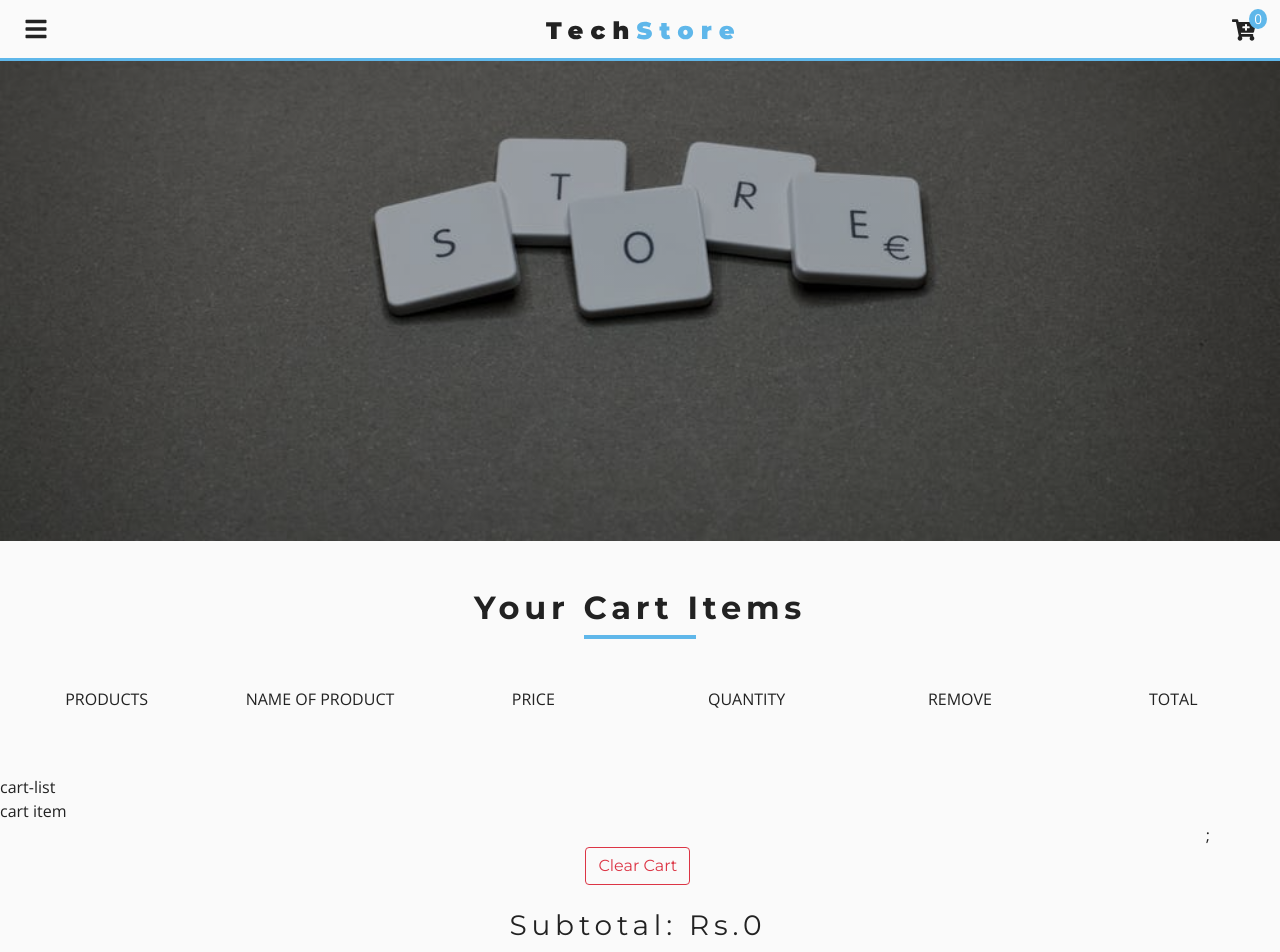
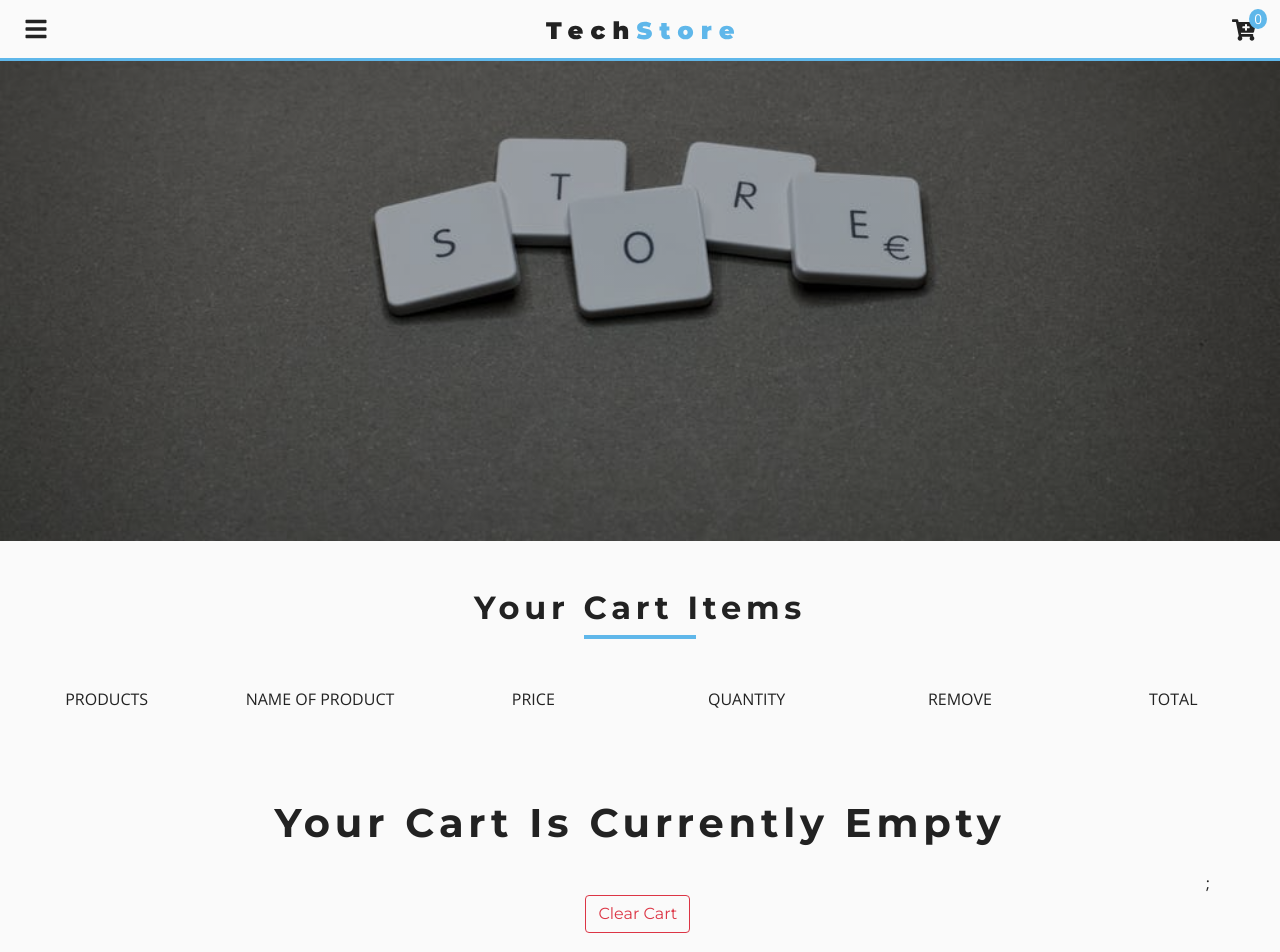
Before and after one commit to SamStha07/react-store, a React (Create React App) app: page /cart in a window 1280 px wide. Shown: the top 952 px of the page. Built offline with nearby package versions, Linux system fonts and the light colour scheme.

Commit message:
Added items in tables in cartpage

```diff
--- a/src/App.css
+++ b/src/App.css
@@ -51,3 +51,7 @@
   color: var(--primaryColor);
   outline-color: var(--darkGrey);
 }
+
+.cart-icon {
+  cursor: pointer;
+}
--- a/src/components/CartPage/CartItem.js
+++ b/src/components/CartPage/CartItem.js
@@ -1,9 +1,58 @@
-import React from 'react'
+import React from "react";
+import {
+  FaTrash,
+  FaChevronCircleUp,
+  FaChevronCircleDown,
+} from "react-icons/fa";
 
-export default function CartItem() {
-    return (
-        <div>
-            cart item
+export default function CartItem({ cartItem, increment, decrement, remove }) {
+  const { id, title, price, quantity, total, image, count } = cartItem;
+  return (
+    <div className="row mt-5 mt-lg-0 text-capitalize text-center align-items-center">
+      {/* image */}
+      <div className="col-10 mx-auto col-lg-2 pb-2">
+        <img src={image} width="60" className="image-fluid" alt="product" />
+      </div>
+      {/* end image */}
+      {/* title */}
+      <div className="col-10 mx-auto col-lg-2 pb-2">
+        <span className="d-lg-none">product: </span>
+        {title}
+      </div>
+      {/* end title */}
+      {/* price */}
+      <div className="col-10 mx-auto col-lg-2 pb-2">
+        <span className="d-lg-none">price: </span>
+        Rs.{price}
+      </div>
+      {/* end price */}
+      {/* count control */}
+      <div className="col-10 mx-auto col-lg-2 my-2 my-lg-0">
+        <div className="d-flex justify-content-center">
+          <div>
+            <FaChevronCircleUp
+              className="cart-icon text-primary"
+              onClick={() => increment(id)}
+            />
+            <span className="text-title text-muted mx-3">{count}</span>
+            <FaChevronCircleDown
+              className="cart-icon text-primary"
+              onClick={() => decrement(id)}
+            />
+          </div>
         </div>
-    )
+      </div>
+      {/* end of count control */}
+      {/* remove */}
+      <div className="col-10 mx-auto col-lg-2 ">
+        <FaTrash className="text-danger cart-icon" onClick={() => remove(id)} />
+      </div>
+      {/* end remove */}
+      {/*  total */}
+      <div className="col-10 mx-auto col-lg-2 ">
+        <strong className="text-muted">item total: Rs.{total}</strong>
+      </div>
+      {/* end total */}
+    </div>
+  );
 }
--- a/src/components/CartPage/CartList.js
+++ b/src/components/CartPage/CartList.js
@@ -1,11 +1,40 @@
 import React from "react";
+import { ProductConsumer } from "../../context/context";
 import CartItem from "./CartItem";
 
 export default function CartList() {
   return (
-    <div>
-      cart-list
-      <CartItem />
+    <div className="container-fluid">
+      <div className="row">
+        <div className="col">
+          <ProductConsumer>
+            {(value) => {
+              const { cart, increment, decrement, remove } = value;
+              if (cart.length === 0) {
+                return (
+                  <h1 className="text-title text-center my-4">
+                    your cart is currently empty
+                  </h1>
+                );
+              } else {
+                return (
+                  <>
+                    {cart.map((item) => (
+                      <CartItem
+                        key={item.id}
+                        cartItem={item}
+                        increment={increment}
+                        decrement={decrement}
+                        remove={remove}
+                      ></CartItem>
+                    ))}
+                  </>
+                );
+              }
+            }}
+          </ProductConsumer>
+        </div>
+      </div>
     </div>
   );
 }
```
